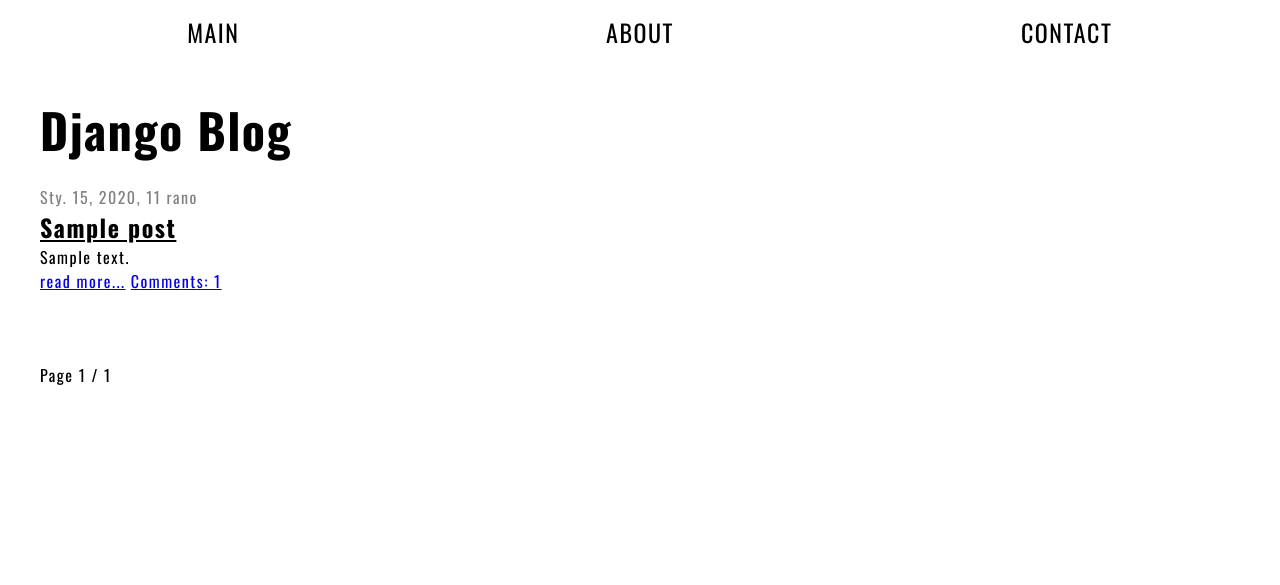
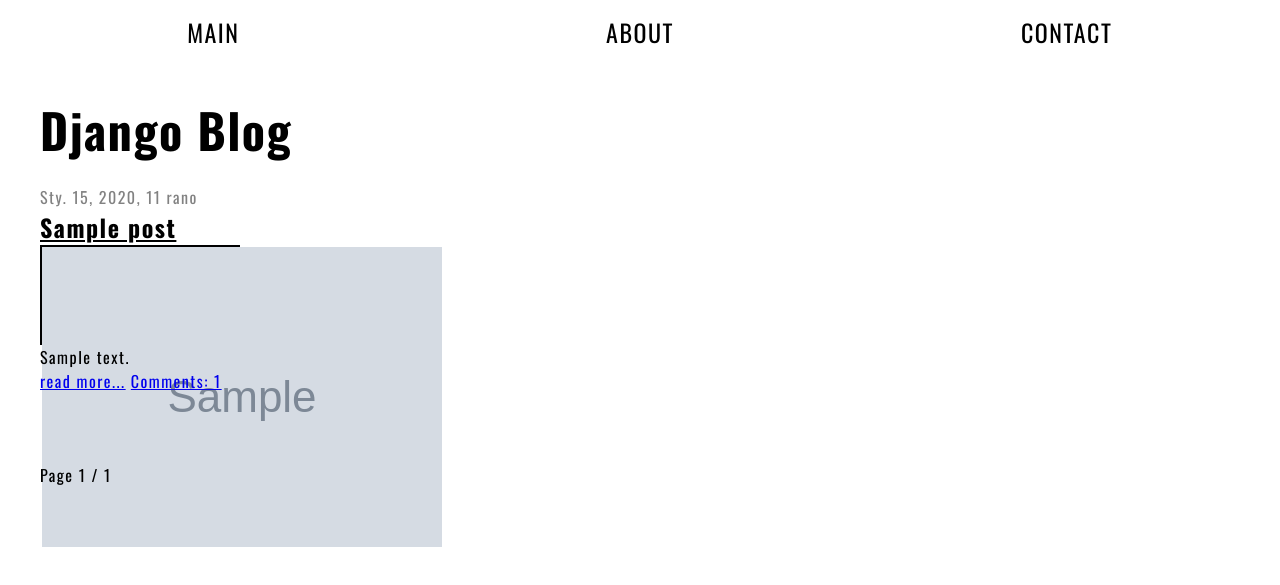
Before and after one commit to madzia240/django-blog, a Django app: page / in a window 1280 px wide. Shown: the top 585 px of the page. Run offline with Django 3.2, Linux system fonts and the light colour scheme; tables that the repository leaves empty hold one stand-in row (values such as "Sample post"); grey boxes marked "Sample" are stand-in pictures.

Commit message:
Post images

```diff
--- a/blog/models.py
+++ b/blog/models.py
@@ -5,11 +5,13 @@ from django.utils import timezone
 class Post(models.Model):
     author = models.ForeignKey('auth.User', on_delete=models.CASCADE)
     title = models.CharField(max_length=200)
+    image = models.ImageField(
+        upload_to='media/', default=None, null=True, blank=True)
     text = models.TextField()
     created_date = models.DateTimeField(
-            default=timezone.now)
+        default=timezone.now)
     published_date = models.DateTimeField(
-            blank=True, null=True)
+        blank=True, null=True)
 
     def publish(self):
         self.published_date = timezone.now()
@@ -20,7 +22,8 @@ class Post(models.Model):
 
 
 class Comment(models.Model):
-    post = models.ForeignKey('blog.Post', on_delete=models.CASCADE, related_name='comments')
+    post = models.ForeignKey(
+        'blog.Post', on_delete=models.CASCADE, related_name='comments')
     author = models.CharField(max_length=200)
     text = models.TextField()
     created_date = models.DateTimeField(default=timezone.now)
--- a/blog/static/css/blog.css
+++ b/blog/static/css/blog.css
@@ -5,6 +5,7 @@
   font-family: "Oswald", sans-serif;
   letter-spacing: 1.5px;
 }
+
 
 /* burger */
 
@@ -20,9 +21,11 @@
 .burger div img {
   width: 100%;
 }
+
 .burger .open {
   display: block;
 }
+
 .burger .close {
   display: none;
 }
@@ -69,9 +72,11 @@ nav ul li a:hover {
     position: relative;
     top: 0;
   }
+
   nav ul {
     flex-direction: row;
   }
+
   .burger {
     display: none;
   }
@@ -127,6 +132,12 @@ h4 {
   margin-bottom: 70px;
 }
 
+.post .post_image {
+  width: 200px;
+  height: 100px;
+  border: 2px solid black;
+}
+
 .post h2 a,
 .post h1 a:visited {
   color: #000000;
--- a/blog/templates/blog/post_detail.html
+++ b/blog/templates/blog/post_detail.html
@@ -9,10 +9,11 @@
     </div>
     {% endif %}
     {% if user.is_authenticated %}
-    <a class="btn btn-default" href="{% url 'post_edit' pk=post.pk %}"><img src="{% static "images/edit.png" %}"
+    <a class="btn btn-default" href="{% url 'post_edit' pk=post.pk %}"><img src="{% static 'images/edit.png' %}"
             alt="edit"></a>
     {% endif %}
     <h2>{{ post.title }}</h2>
+    <div class="post_image"><img src="{{ post.image.url }}" alt="image"></div>
     <p>{{ post.text|linebreaksbr }}</p>
     <a href="/">go back to main</a>
 </div>
--- a/blog/templates/blog/post_list.html
+++ b/blog/templates/blog/post_list.html
@@ -7,6 +7,7 @@
         {{ post.published_date }}
     </div>
     <h2><a href="{% url 'post_detail' pk=post.pk %}">{{ post.title }}</a></h2>
+    <div class="post_image"><img src="{{ MEDIA_URL }}{{ post.image.url }}" alt="image"></div>
     <p>{{ post.text|truncatewords:50|linebreaksbr }}</p>
     <a href="{% url 'post_detail' pk=post.pk %}">read more...</a>
     <a href="{% url 'post_detail' pk=post.pk %}">Comments: {{ post.comments.count }}</a>
--- a/blog/views.py
+++ b/blog/views.py
@@ -1,9 +1,9 @@
 from django.core.paginator import Paginator, EmptyPage, PageNotAnInteger
 from django.utils import timezone
+from django.shortcuts import render, get_object_or_404
+from django.shortcuts import redirect
+from .forms import PostForm, CommentForm
 from .models import Post
-from django.shortcuts import render, get_object_or_404
-from .forms import PostForm, CommentForm
-from django.shortcuts import redirect
 
 
 def post_list(request):
--- a/mysite/settings.py
+++ b/mysite/settings.py
@@ -120,3 +120,6 @@ USE_TZ = True
 
 STATIC_URL = '/static/'
 STATIC_ROOT = os.path.join(BASE_DIR, 'static')
+
+MEDIA_ROOT = os.path.join(BASE_DIR, 'media')
+MEDIA_URL = '/media/'
```
Also changed, not shown: blog/templates/blog/post_edit.html (+6 -5 lines), blog/migrations/0001_initial.py, blog/migrations/0002_comment.py (deleted), media/media/django.png (added).
